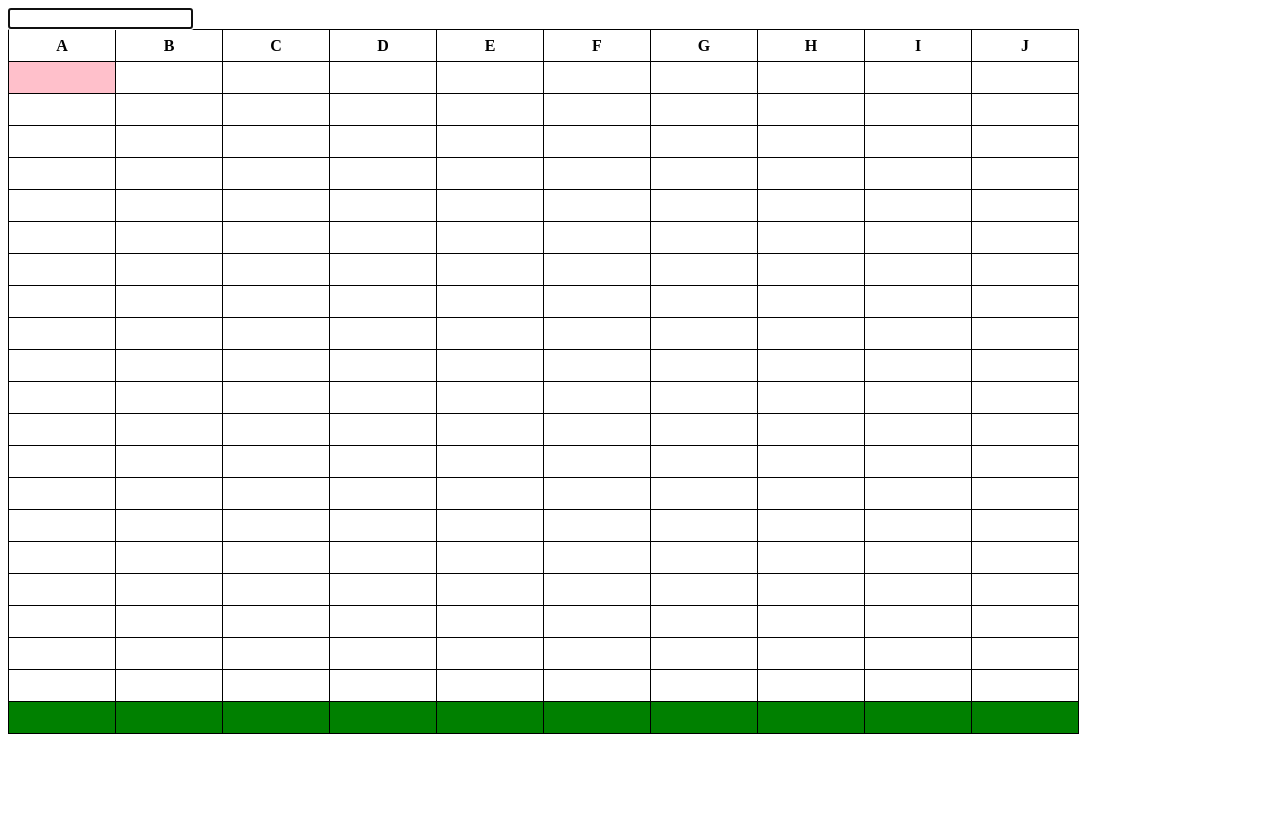
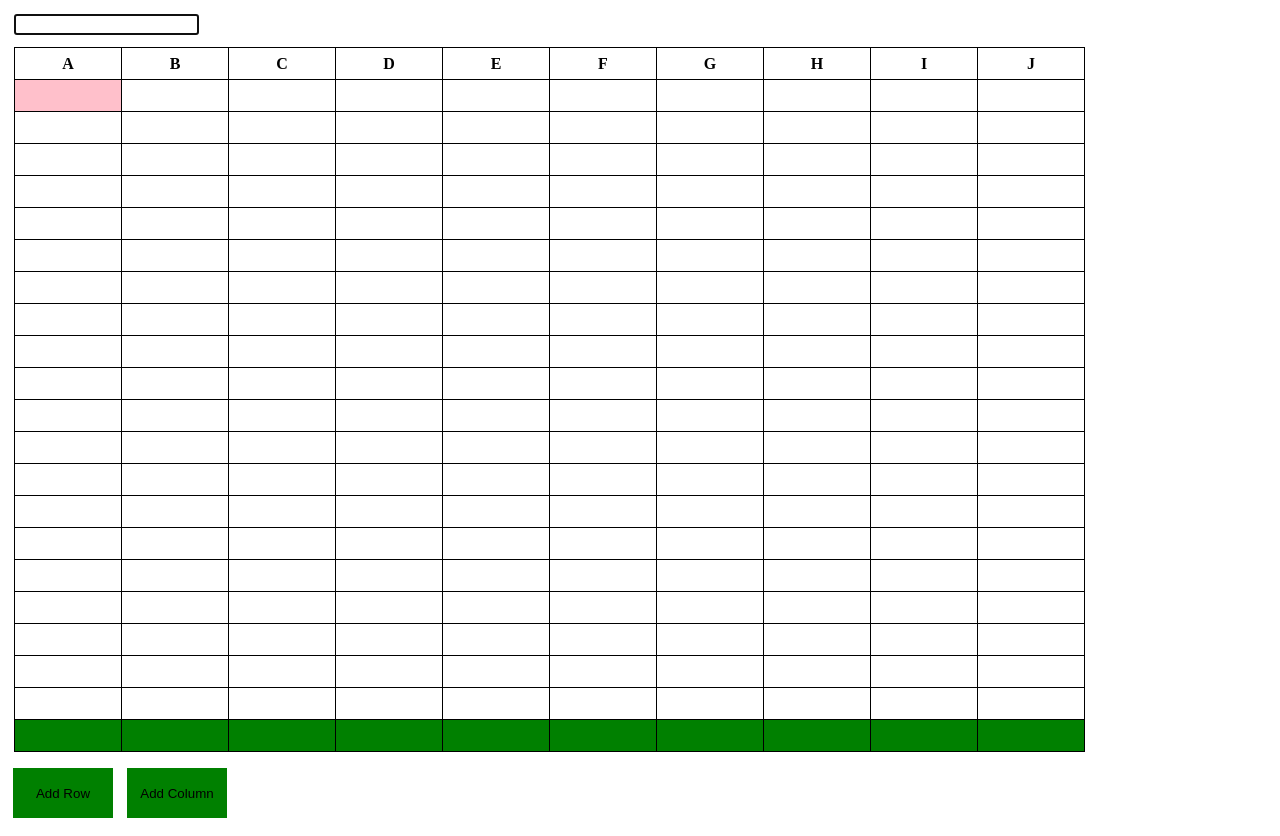
Before and after one commit to Sara3/x-cell, a website: page public/index.html in a window 1280 px wide. Before the commit the page ends 800 px from the top, so only its background shows below. Drawn offline with Linux system fonts and the light colour scheme.

Commit message:
styled the sheet and the added the buttons (not working yet)

```diff
--- a/public/css/styles.css
+++ b/public/css/styles.css
@@ -1,5 +1,9 @@
 table {
 	border-collapse: collapse;
+	margin: 6px;
+}
+input {
+	margin: 6px;
 }
 th,
 td {
@@ -16,3 +20,11 @@ td {
 tfoot tr {
 	background: green;
 }
+
+button {
+	margin: 10px 5px;
+	background: green;
+	height: 50px;
+	width: 100px;
+	border: none;
+}
--- a/public/index.html
+++ b/public/index.html
@@ -27,6 +27,8 @@
 			</tr>
 			</tfoot>
 		</table>
+		<button id="addRow"> Add Row</button>
+		<button id="addCol"> Add Column</button>
 
 	</div>
 	<script type="text/javascript" src="js/bundle.js"></script>
```
